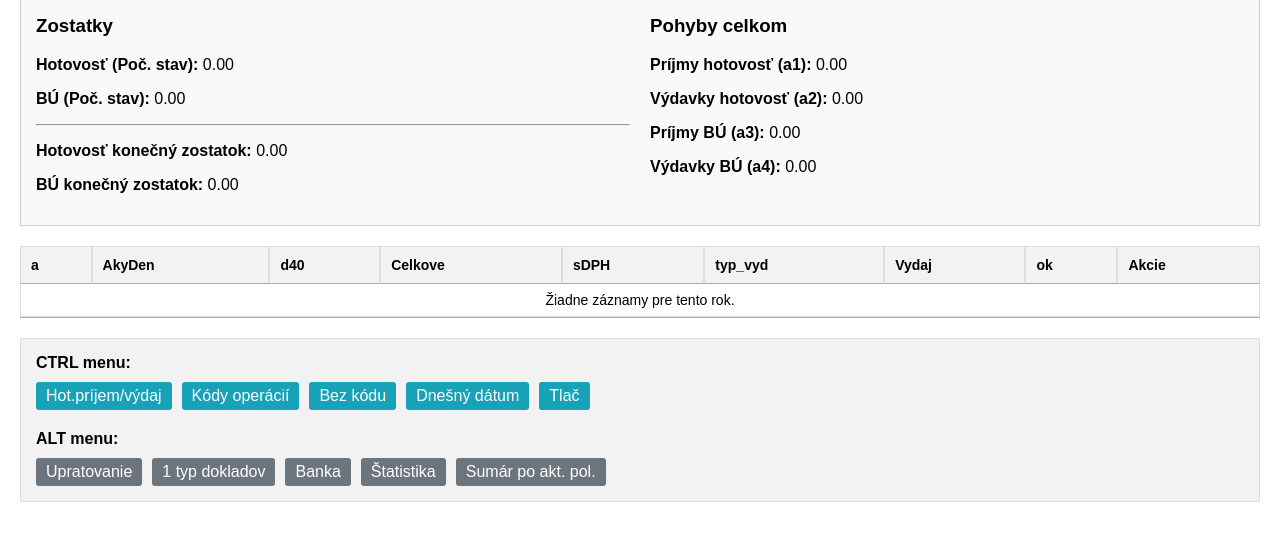
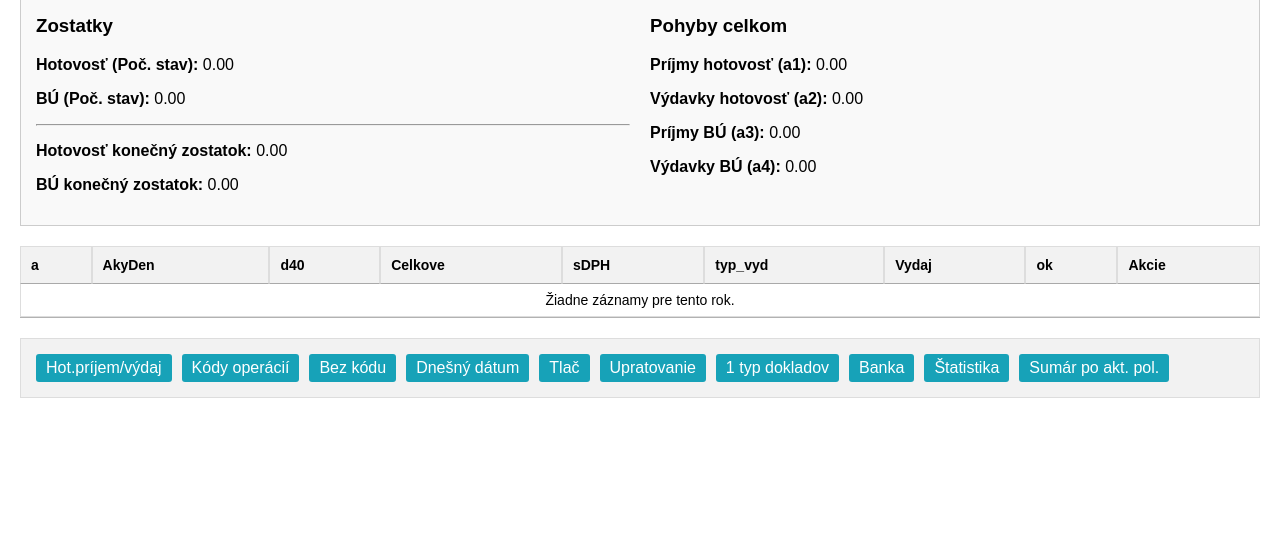
Before and after one commit to delf61/JU, a CodeIgniter 4 app: the page made by ci4_app/app/Views/cashbook/index.php in a window 1280 px wide. Shown: the part 165-706 px from the top of the page. Run offline with PHP 8.4 and a stand-in for CodeIgniter, Linux system fonts and the light colour scheme; the template is opened without the code that fills it, so the values that code supplies are empty; some libraries are stand-ins or nearby versions.

Commit message:
style(cashbook): collapse UI buttons into single row and unified color
Co-authored-by: delf61 <45297054+delf61@users.noreply.github.com>

```diff
--- a/ci4_app/app/Views/cashbook/index.php
+++ b/ci4_app/app/Views/cashbook/index.php
@@ -148,19 +148,16 @@
 
 
     <div style="margin-top: 20px; display: flex; flex-wrap: wrap; gap: 10px; background: #f2f2f2; padding: 15px; border: 1px solid #ddd;">
-        <div style="width: 100%;"><strong>CTRL menu:</strong></div>
         <a href="#" class="btn" style="background: #17a2b8;">Hot.príjem/výdaj</a>
         <a href="#" class="btn" style="background: #17a2b8;" onclick="alert('pPDkod otvára detail rozúčtovania na formulári - implementované priamo v Editácií záznamu.')">Kódy operácií</a>
         <a href="<?= site_url('cashbook') ?>?year=<?= esc($year) ?>&filter=bez_kodu" class="btn" style="background: #17a2b8;" title="pVyd_Bez_Kod">Bez kódu</a>
         <a href="<?= site_url('cashbook') ?>" class="btn" style="background: #17a2b8;" title="pAktualDatum">Dnešný dátum</a>
         <a href="#" class="btn" style="background: #17a2b8;" onclick="window.print()">Tlač</a>
-
-        <div style="width: 100%; margin-top: 10px;"><strong>ALT menu:</strong></div>
-        <a href="#" class="btn" style="background: #6c757d;" onclick="alert('Upratovanie je servisná FAND procedúra, v CI4 nie je nutná.')">Upratovanie</a>
-        <a href="#" class="btn" style="background: #6c757d;" onclick="alert('1 typ dokladov vyžaduje výber konkrétneho dokladu z gridu (implementované na pozadí pPD_Doklad)')">1 typ dokladov</a>
-        <a href="#" class="btn" style="background: #6c757d;">Banka</a>
-        <a href="<?= site_url('cashbook/statistics') ?>?year=<?= esc($year) ?>" class="btn" style="background: #6c757d;" title="pStatist">Štatistika</a>
-        <a href="<?= site_url('cashbook/summary') ?>?year=<?= esc($year) ?>" class="btn" style="background: #6c757d;" title="pPDsuma">Sumár po akt. pol.</a>
+        <a href="#" class="btn" style="background: #17a2b8;" onclick="alert('Upratovanie je servisná FAND procedúra, v CI4 nie je nutná.')">Upratovanie</a>
+        <a href="#" class="btn" style="background: #17a2b8;" onclick="alert('1 typ dokladov vyžaduje výber konkrétneho dokladu z gridu (implementované na pozadí pPD_Doklad)')">1 typ dokladov</a>
+        <a href="#" class="btn" style="background: #17a2b8;">Banka</a>
+        <a href="<?= site_url('cashbook/statistics') ?>?year=<?= esc($year) ?>" class="btn" style="background: #17a2b8;" title="pStatist">Štatistika</a>
+        <a href="<?= site_url('cashbook/summary') ?>?year=<?= esc($year) ?>" class="btn" style="background: #17a2b8;" title="pPDsuma">Sumár po akt. pol.</a>
     </div>
 
     <script>
```
